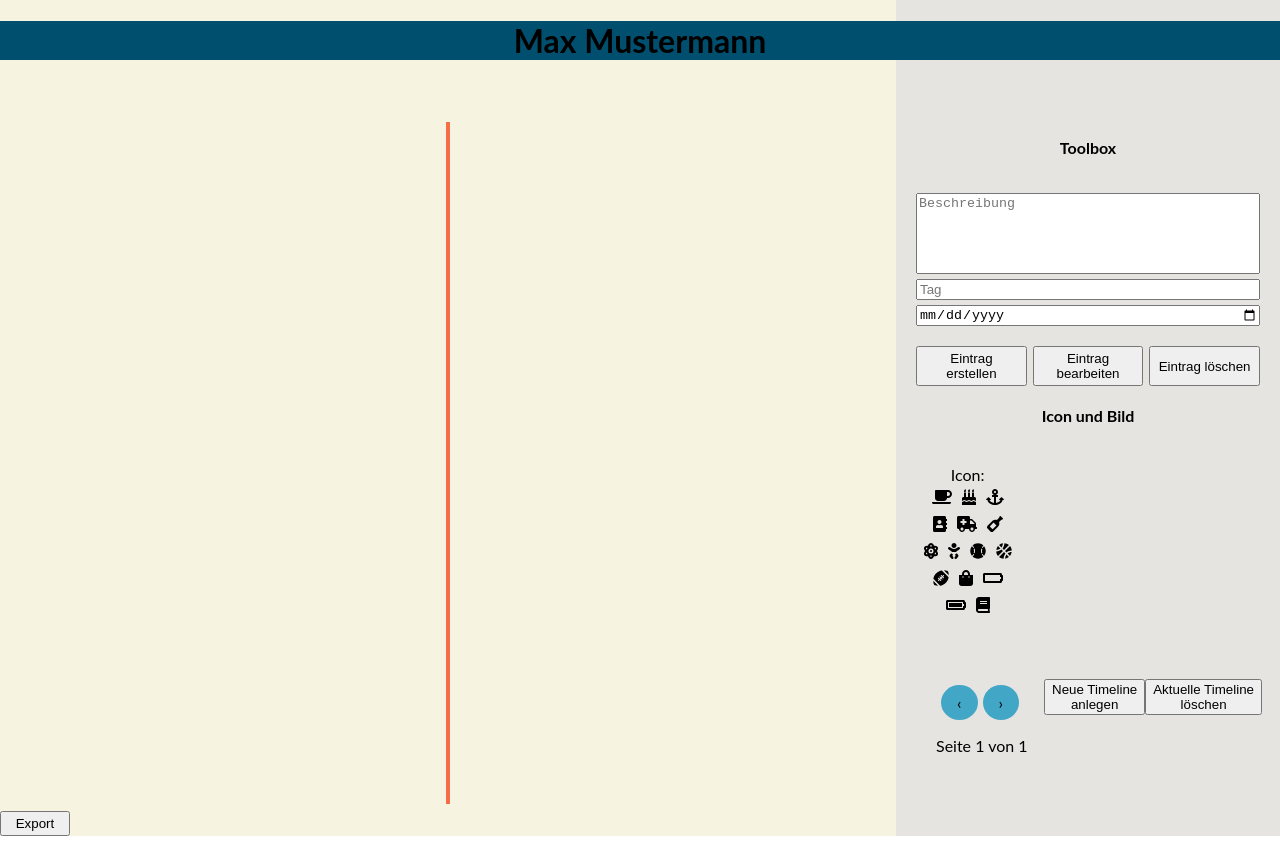
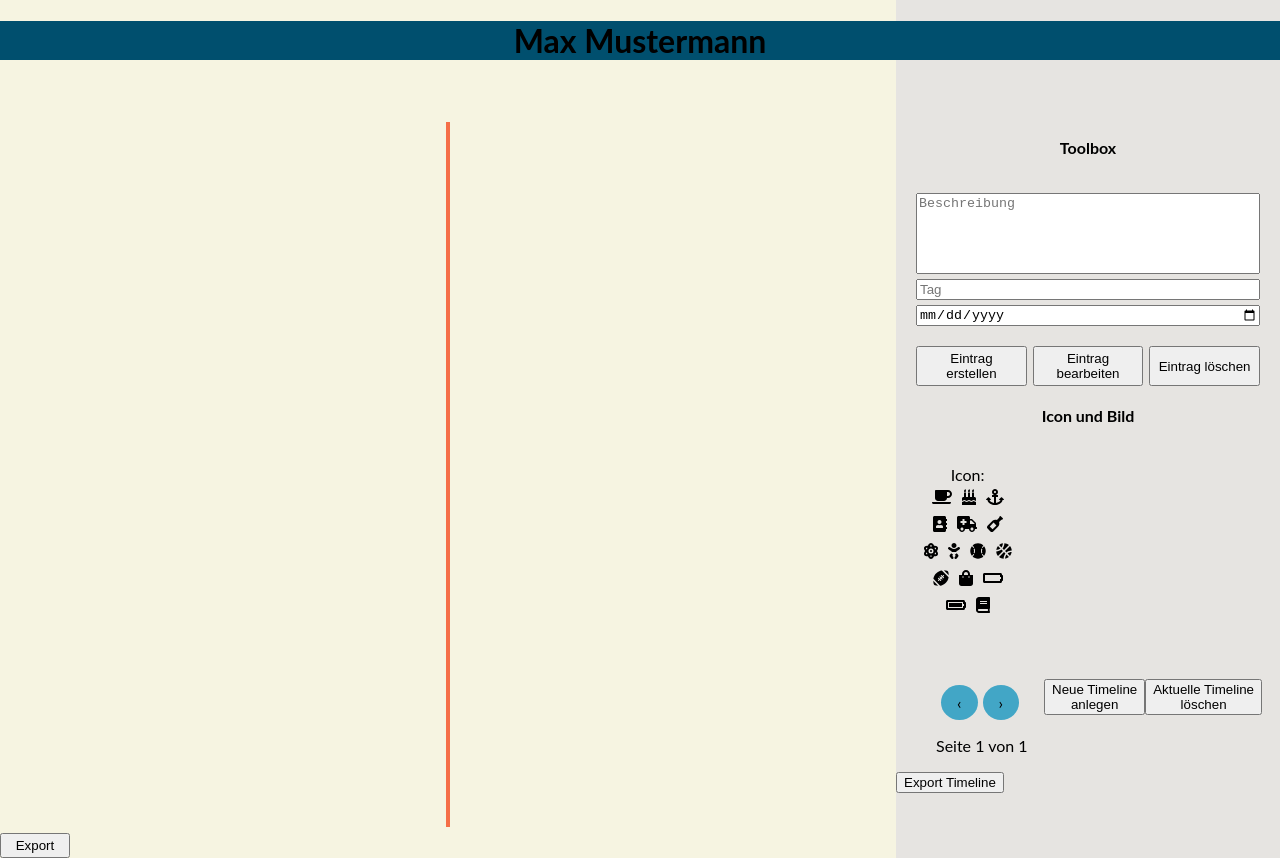
Before and after one commit to Hyphiin/thmProject_TimelineWebApp, a React (Create React App) app in the folder my-app/: page / in a window 1280 px wide. Before the commit the page ends 836 px from the top, so only its background shows below. Built offline with nearby package versions, Linux system fonts and the light colour scheme.

Commit message:
Export von json dateien

```diff
--- /dev/null
+++ b/my-app/src/components/Export_Import.js
@@ -0,0 +1,23 @@
+import React from "react";
+
+class Export_Import extends React.Component {
+
+    download(content) {
+        var a = document.createElement("a");
+        var file = new Blob([content], {type: "text/plain"});
+        a.href = URL.createObjectURL(file);
+        a.download = "JSON.txt";
+        a.click();
+    }
+
+    render() {
+        return <div id="exportimportButtons">
+            <button className="exportBtn" onClick={() =>this.download(localStorage.getItem("allEntries"+localStorage.getItem("position")))}>Export Timeline</button>
+            {/*
+<input id="insert" type="file" onChange={this.upload}/>
+            <button className="exportBtn" onClick={() =>this.upload()}>Export Timeline</button>
+*/}
+        </div>
+    }
+}
+export default Export_Import;
--- a/my-app/src/components/toolBox.js
+++ b/my-app/src/components/toolBox.js
@@ -2,6 +2,7 @@ import React from "react";
 import Add from "./Add";
 import Navigation from "./Navigation";
 import IconInsert from "./IconInsert";
+import Export_Import from "./Export_Import";
 
 function Toolbox () {
 
@@ -12,6 +13,7 @@ function Toolbox () {
         <p id="toolbox_header">Toolbox</p>
         <Add/>
         <Navigation/>
+        <Export_Import/>
     </div>
     )
 }
```
